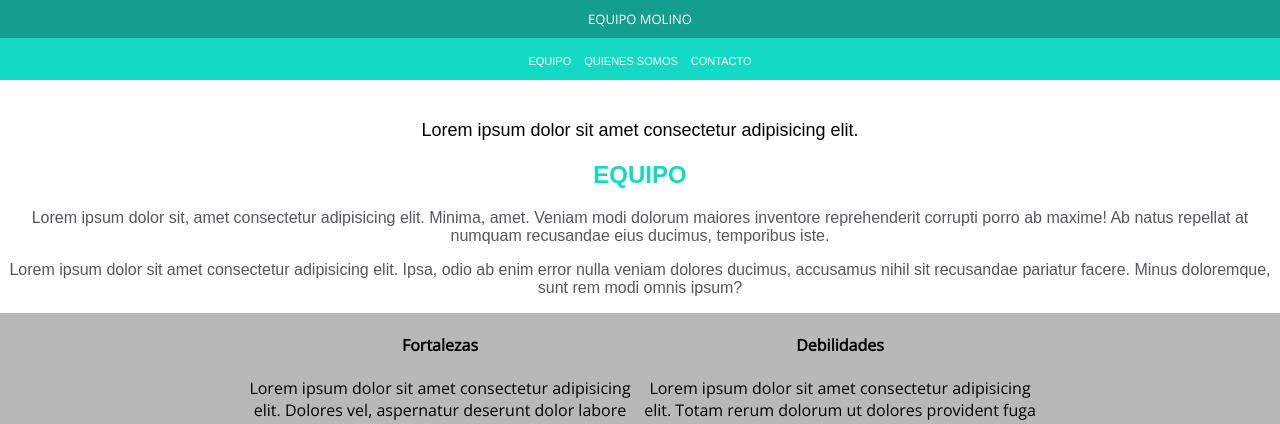
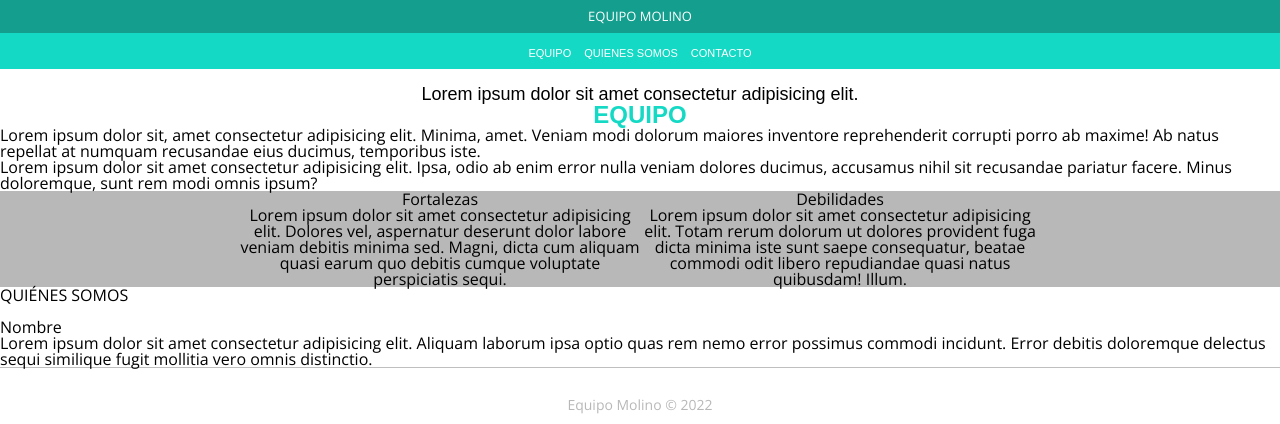
Before and after one commit to Adalab/project-promo-p-module-1-team-2, a plain HTML site: page index.html in a window 1280 px wide. Shown: the top 424 px of the page. Drawn offline with nearby package versions, Linux system fonts and the light colour scheme.

Commit message:
html redesign with all team assistants

```diff
--- a/index.html
+++ b/index.html
@@ -4,7 +4,7 @@
     <meta charset="UTF-8" />
     <meta http-equiv="X-UA-Compatible" content="IE=edge" />
     <meta name="viewport" content="width=device-width, initial-scale=1.0" />
-    <!-- <link rel="stylesheet" href="./styles/reset.css"> -->
+    <link rel="stylesheet" href="./styles/reset.css" />
     <link rel="stylesheet" href="./styles/main.css" />
     <link
       href="https://fonts.googleapis.com/css?family=Open Sans"
@@ -36,29 +36,29 @@
         </nav>
       </section>
     </header>
-    <section><img src="" alt="" /></section>
     <main>
       <!-- FEIRUZ -->
-      <section>
+
+      <section class="banner">
+        <div class="imagen_banner"><img src="" alt="" /></div>
         <div class="lema">
           <p>Lorem ipsum dolor sit amet consectetur adipisicing elit.</p>
         </div>
-
+      </section>
+      <section>
         <h2 class="team">EQUIPO</h2>
-        <div class="texto">
         <p>
           Lorem ipsum dolor sit, amet consectetur adipisicing elit. Minima,
           amet. Veniam modi dolorum maiores inventore reprehenderit corrupti
-            porro ab maxime! Ab natus repellat at numquam recusandae eius
-            ducimus, temporibus iste.
+          porro ab maxime! Ab natus repellat at numquam recusandae eius ducimus,
+          temporibus iste.
         </p>
         <p>
-            Lorem ipsum dolor sit amet consectetur adipisicing elit. Ipsa, odio
-            ab enim error nulla veniam dolores ducimus, accusamus nihil sit
+          Lorem ipsum dolor sit amet consectetur adipisicing elit. Ipsa, odio ab
+          enim error nulla veniam dolores ducimus, accusamus nihil sit
           recusandae pariatur facere. Minus doloremque, sunt rem modi omnis
           ipsum?
         </p>
-        </div>
       </section>
       <!-- /FEIRUZ -->
       <!-- GRACIA -->
--- a/styles/main.css
+++ b/styles/main.css
@@ -2,13 +2,18 @@
   --title-color: #099d8d
 } */
 
-/* FEIRUZ */
+* {
+  padding: 0;
+  margin: 0;
+}
 
 body {
   font-family: 'Open Sans';
   margin: 0;
   padding: 0;
 }
+
+/* CRISTINA */
 a {
   text-decoration: none;
 }
@@ -39,6 +44,33 @@ h1 {
   color: white;
 }
 
+.team {
+  color: #14d9c4;
+  text-align: center;
+  font-family: Arial, Helvetica, sans-serif;
+  font-size: 24px;
+  font-weight: 600;
+}
+
+/* /CRISTINA */
+
+/* FEIRUZ */
+.lema {
+  font-family: Arial, Helvetica, sans-serif;
+  font-size: 18px;
+  font-weight: 500;
+  text-align: center;
+}
+.texto {
+  font-size: 16px;
+  text-align: center;
+  font-family: Arial, Helvetica, sans-serif;
+  font-weight: normal;
+  color: #54585a;
+}
+
+/* FEIRUZ */
+/* GRACIA */
 .rectangle_container {
   display: flex;
   flex-wrap: wrap;
@@ -55,36 +87,12 @@ h1 {
   text-align: center;
   box-sizing: content-box;
 }
-
-.team {
-  color: #14d9c4;
-  text-align: center;
-  font-family: Arial, Helvetica, sans-serif;
-  font-size: 24px;
-  font-weight: 600;
-}
-.lema {
-  font-family: Arial, Helvetica, sans-serif;
-  font-size: 18px;
-  font-weight: 500;
-  text-align: center;
-}
-.texto {
-  font-size: 16px;
-  text-align: center;
-  font-family: Arial, Helvetica, sans-serif;
-  font-weight: normal;
-  color: #54585a;
-}
-
-/* FEIRUZ */
-
+/* /GRACIA */
 /* PATRICIA */
 
 .rectangle_6 {
   /* Vista Mobile width: 320px */
-  width: 320px;
-  height: 250px;
+  width: 100%;
   box-sizing: border-box;
   display: flex;
   flex-direction: column;
@@ -125,4 +133,4 @@ h1 {
   padding: 30px 0 45px 0;
 }
 
-/* PATRICIA */
+/* /PATRICIA */
--- a/styles/reset.css
+++ b/styles/reset.css
@@ -121,7 +121,7 @@ blockquote:before,
 blockquote:after,
 q:before,
 q:after {
-  content: "";
+  content: '';
   content: none;
 }
 table {
```
Lines whose indentation alone changed are shown as unchanged.
